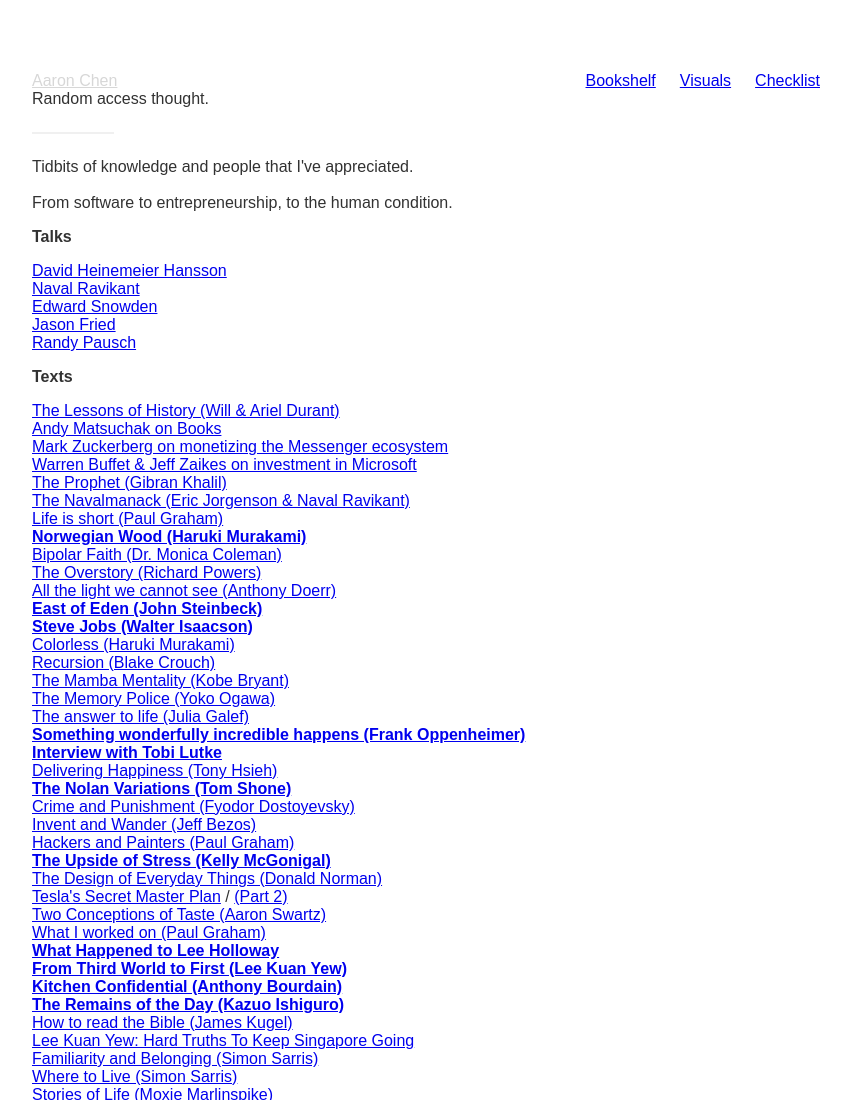
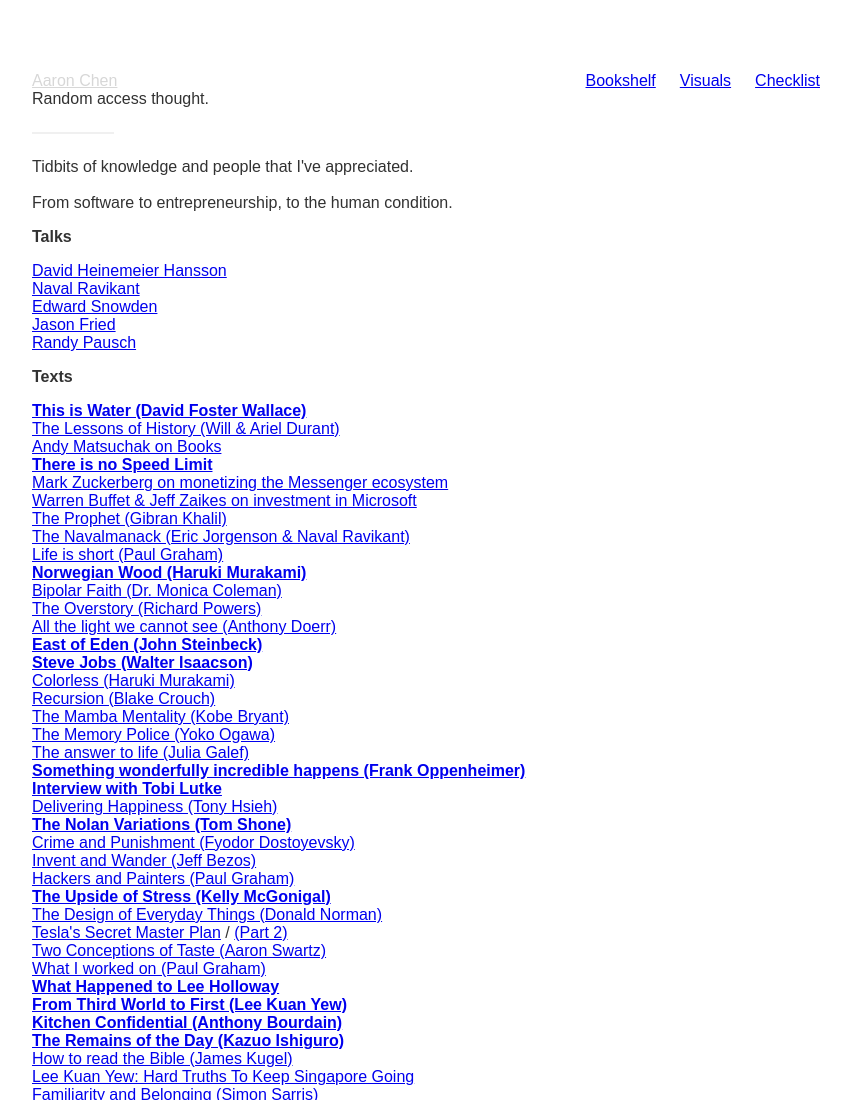
Before and after one commit to Kempo/website, a Gatsby site: page /bookshelf in a window 1280 px wide. Shown: the top 1100 px of the page, without its empty margins (208-1059 px from the left). Built offline with nearby package versions, Linux system fonts and the light colour scheme; Gatsby itself is replaced by a stand-in of ours; a web font is replaced by a local one.

Commit message:
more readings

```diff
--- a/src/pages/bookshelf.js
+++ b/src/pages/bookshelf.js
@@ -22,8 +22,10 @@ function Books() {
       </ul>
       <p><strong>Texts</strong></p>
       <ul>
+        <li><a href="http://www.metastatic.org/text/This%20is%20Water.pdf"><b>This is Water (David Foster Wallace)</b></a></li>
         <li><a href="https://www.amazon.com/Lessons-History-Will-Durant/dp/143914995X">The Lessons of History (Will & Ariel Durant)</a></li>
         <li><a href="https://andymatuschak.org/books/">Andy Matsuchak on Books</a></li>
+        <li><a href="https://sive.rs/kimo"><b>There is no Speed Limit</b></a></li>
         <li><a href="https://sriramk.com/memos/zuck-messenger-ecosystem.pdf">Mark Zuckerberg on monetizing the Messenger ecosystem</a></li>
         <li><a href="https://sriramk.com/memos/BuffettRaikesemails.pdf">Warren Buffet & Jeff Zaikes on investment in Microsoft</a></li>
         <li><a href="https://www.goodreads.com/book/show/2547.The_Prophet">The Prophet (Gibran Khalil)</a></li>
```
